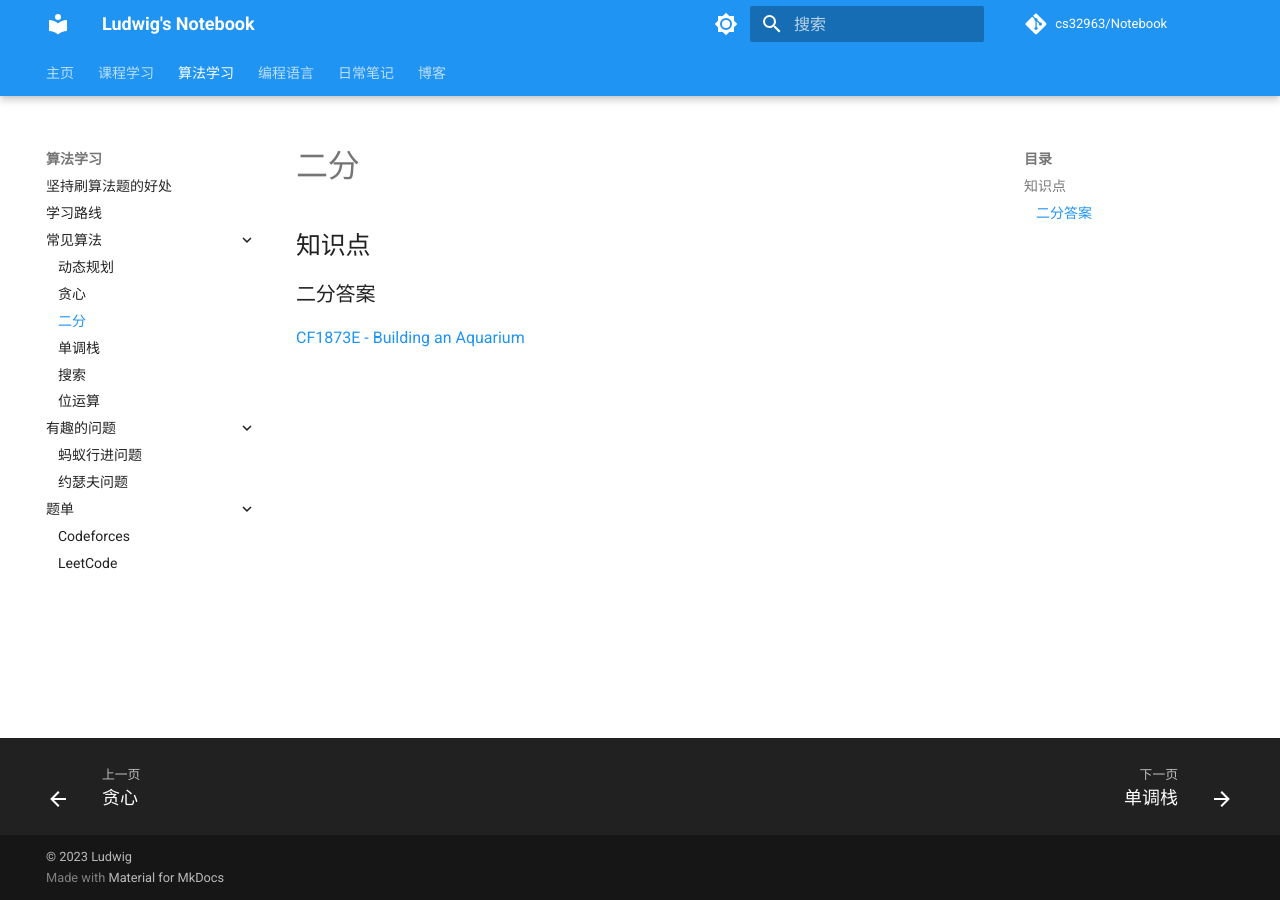
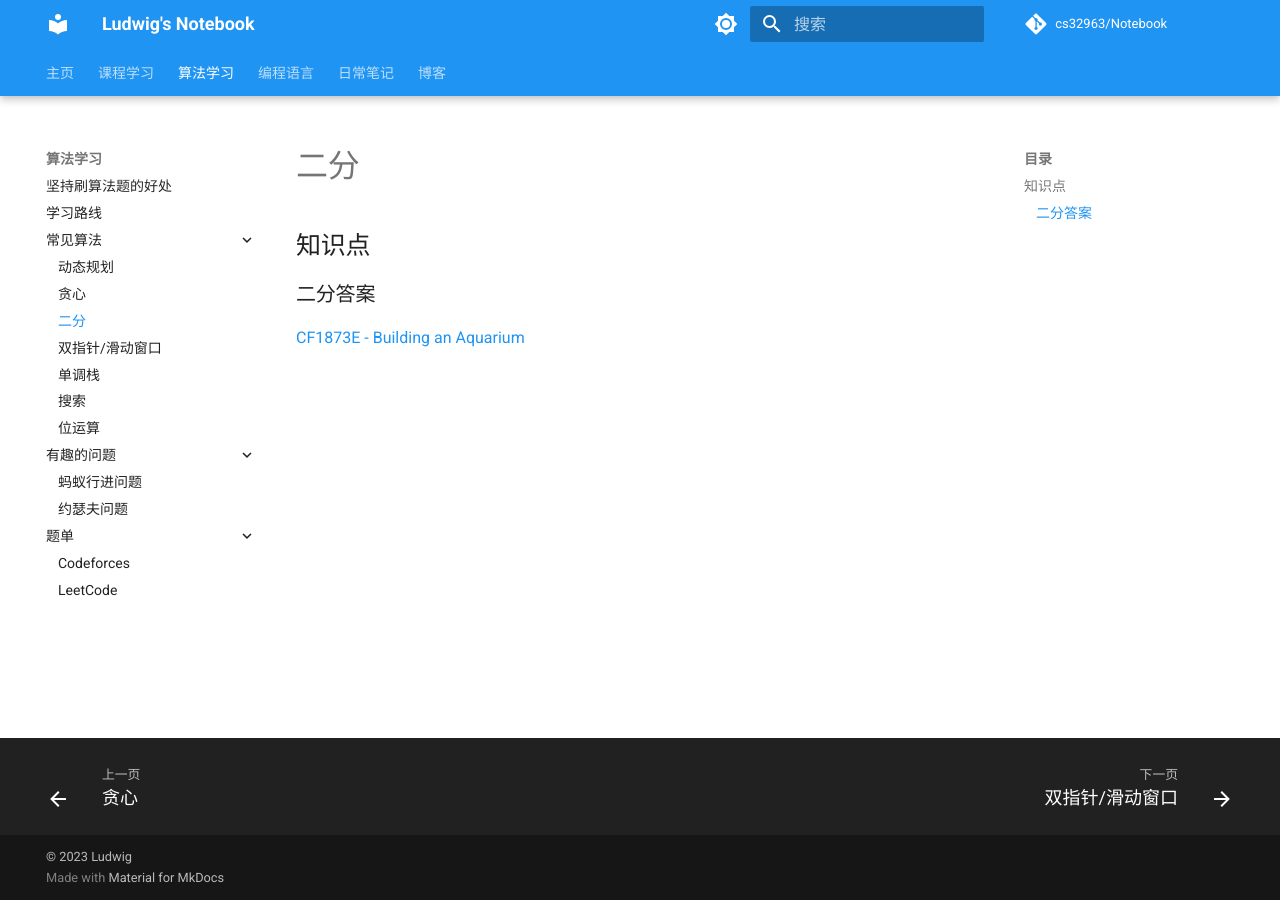
Before and after one commit to cs32963/Notebook, an MkDocs documentation site: the page built from docs/algorithms/binary_search.md, in a window 1280 px wide. Built offline with MkDocs 1.6.1 and Material for MkDocs 9.7.7, drawn with Linux system fonts in a browser that asks for light colours; comment, search, counter and statistics services are not loaded.

Commit message:
update algorithms
add two_pointers.md

```diff
--- /dev/null
+++ b/docs/algorithms/two_pointers.md
@@ -0,0 +1,3 @@
+# 双指针/滑动窗口
+
+[CF1873F - Money Trees](https://codeforces.com/contest/1873/problem/F)
--- a/mkdocs.yml
+++ b/mkdocs.yml
@@ -108,6 +108,7 @@
       - 动态规划: algorithms/dp.md
       - 贪心: algorithms/greedy.md
       - 二分: algorithms/binary_search.md
+      - 双指针/滑动窗口: algorithms/two_pointers.md
       - 单调栈: algorithms/monotonic_stack.md
       - 搜索: algorithms/search.md
       - 位运算: algorithms/bitwise_ops.md
```
